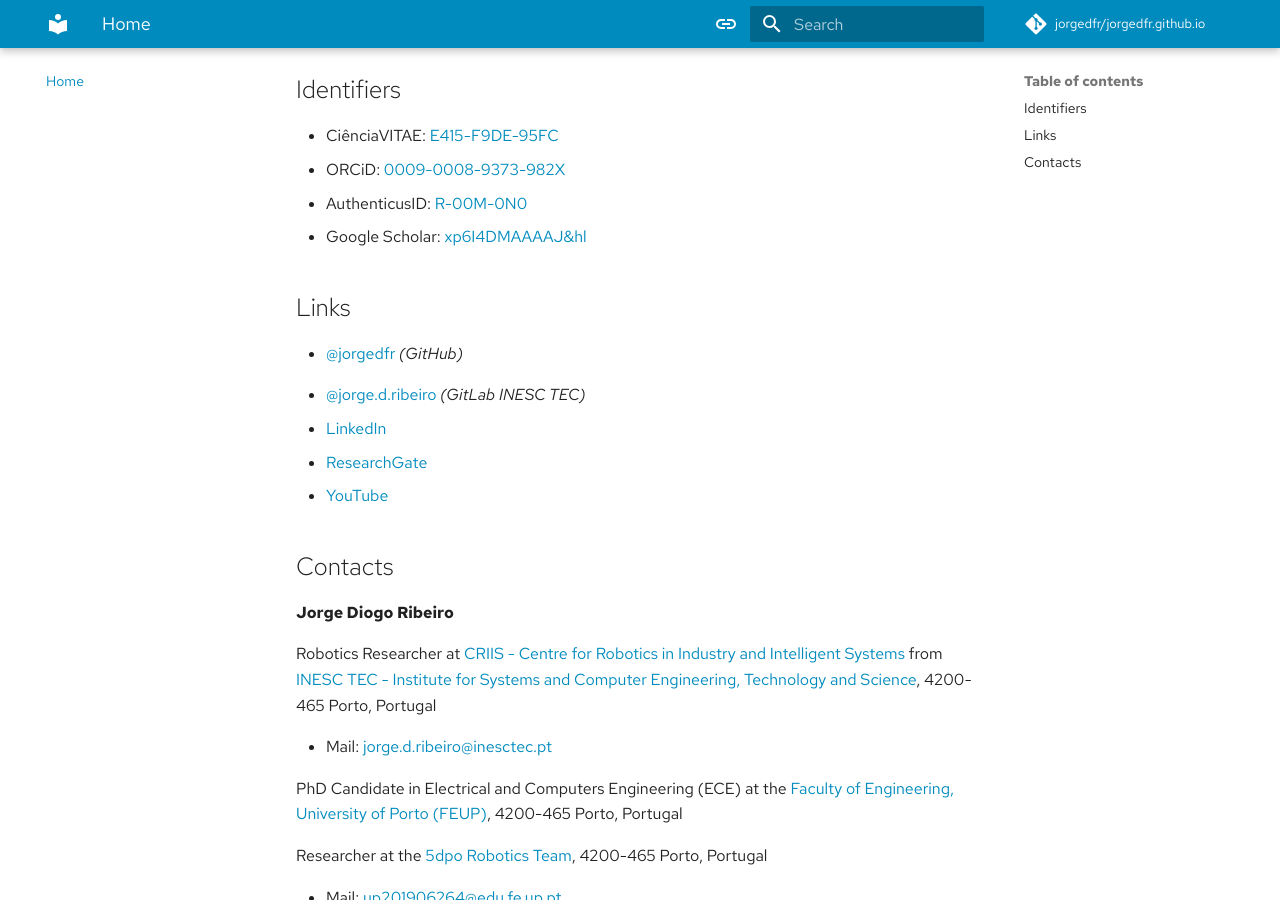
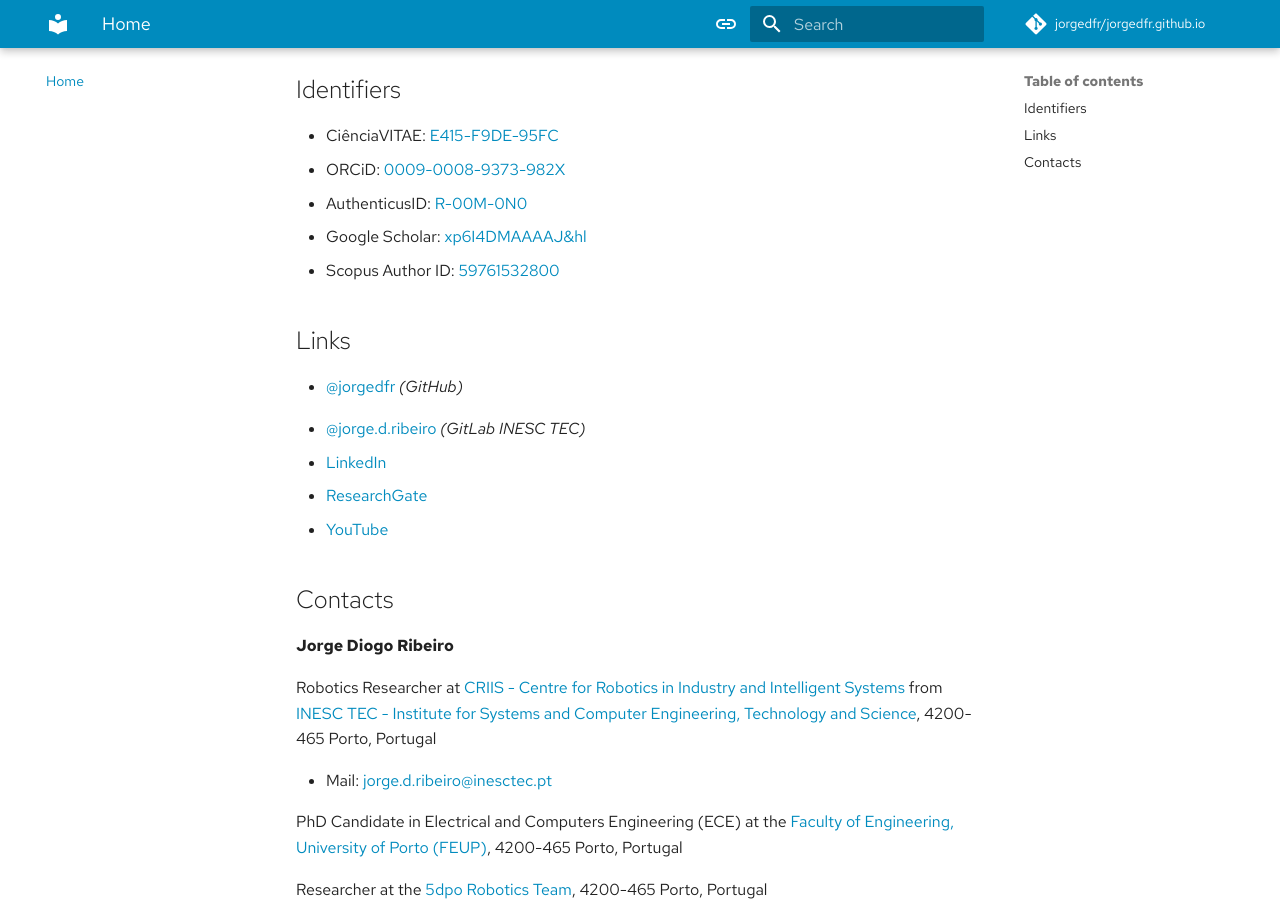
Before and after one commit to JorgeDFR/jorgedfr.github.io, an MkDocs documentation site: the page built from docs/index.md, in a window 1280 px wide and 900 px high, scrolled down 590 px. Built offline with MkDocs 1.6.1 and Material for MkDocs 9.7.7, drawn with Linux system fonts in a browser that asks for light colours; comment, search, counter and statistics services are not loaded.

Commit message:
Add Scopus (Author ID)

```diff
--- a/docs/index.md
+++ b/docs/index.md
@@ -8,8 +8,8 @@
 - ORCiD: [0009-0008-9373-982X](https://orcid.org/0009-0008-9373-982X)
 - AuthenticusID: [R-00M-0N0](https://www.authenticus.pt/R-00M-0N0)
 - Google Scholar: [xp6I4DMAAAAJ&hl](https://scholar.google.com/citations?user=xp6I4DMAAAAJ&hl)
-<!-- - Researcher ID: [TODO](https://www.webofscience.com/wos/author/record/TODO)
-- Scopus Author ID: [TODO](https://www.scopus.com/authid/detail.uri?authorId=TODO) -->
+- Scopus Author ID: [59761532800](https://www.scopus.com/authid/detail.uri?authorId=59761532800)
+<!-- - Researcher ID: [TODO](https://www.webofscience.com/wos/author/record/TODO) -->
 
 ## Links
 
```
